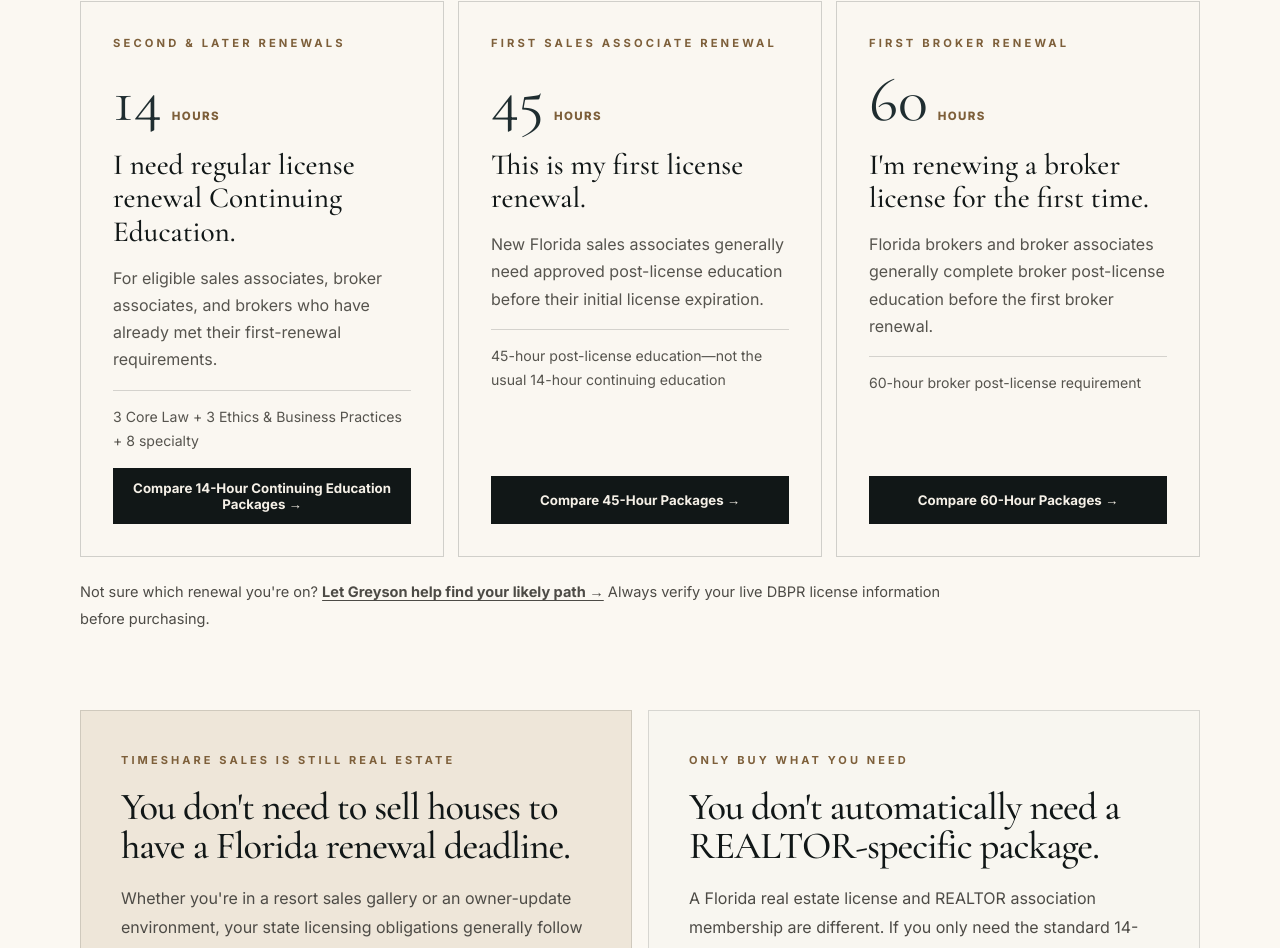
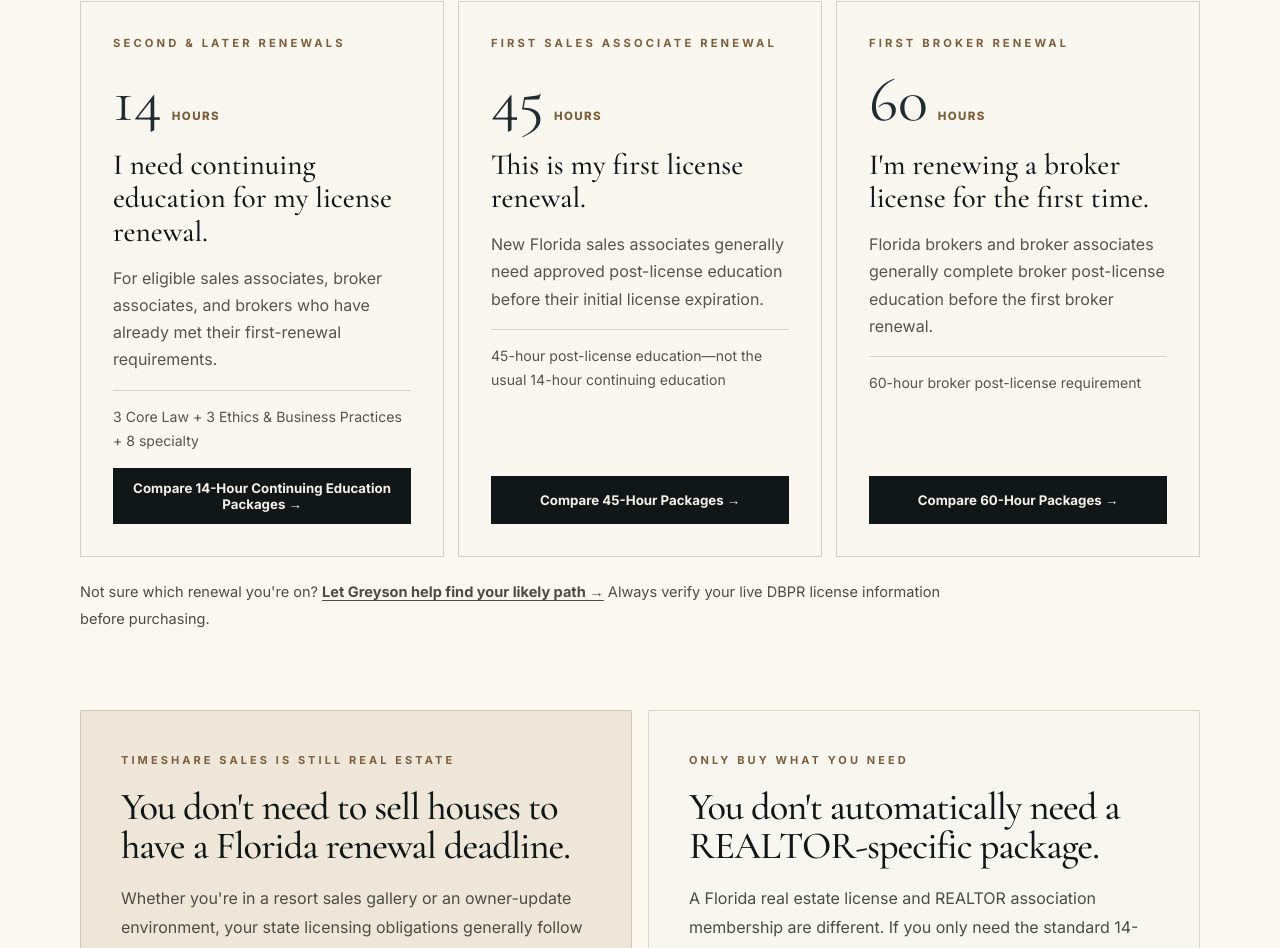
Before and after one commit to BrianLook/Greyson-Institute-Website, a Next.js app: page /florida-timeshare-sales-continuing-education in a window 1280 px wide. Shown: the part 1603-2551 px from the top of the page. Built offline with nearby package versions, Linux system fonts and the light colour scheme.

Commit message:
Polish expanded continuing education terminology and readability

```diff
--- a/app/florida-timeshare-sales-continuing-education/page.tsx
+++ b/app/florida-timeshare-sales-continuing-education/page.tsx
@@ -18,7 +18,7 @@ const pathways = [
   {
     hours: "14",
     eyebrow: "SECOND & LATER RENEWALS",
-    title: "I need regular license renewal Continuing Education.",
+    title: "I need continuing education for my license renewal.",
     detail:
       "For eligible sales associates, broker associates, and brokers who have already met their first-renewal requirements.",
     coursework: "3 Core Law + 3 Ethics & Business Practices + 8 specialty",
```
